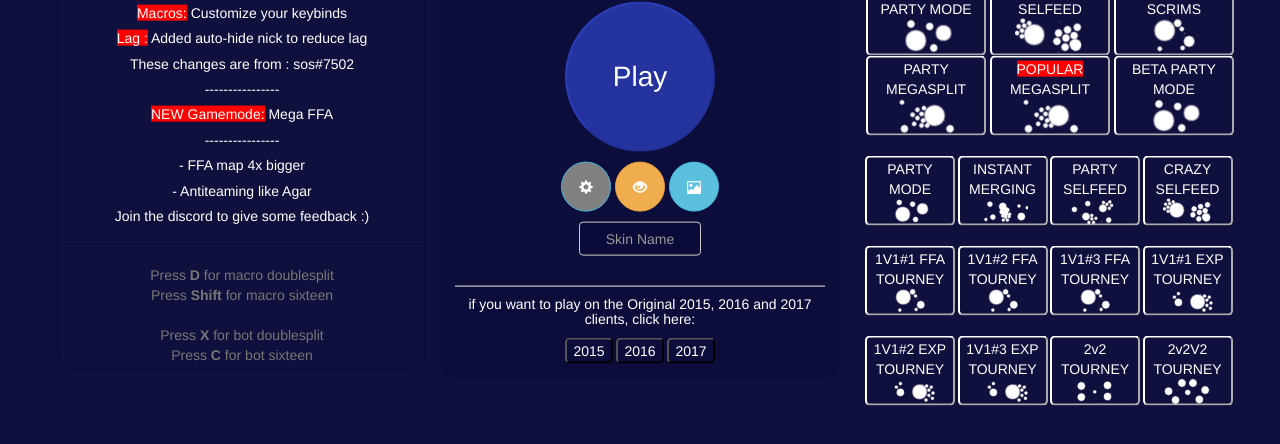
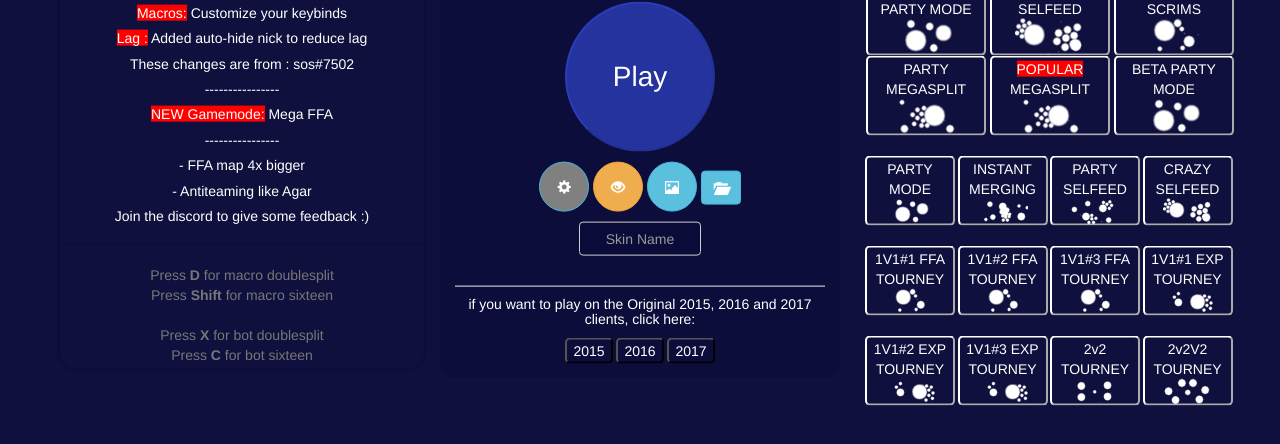
Before and after one commit to jimboy3100/imsolo-client, a plain HTML site: page web/index.html in a window 1280 px wide. Shown: the part 286-730 px from the top of the page. Drawn offline with nearby package versions, Linux system fonts and the light colour scheme; no server answers; a script that the page names is missing.

Commit message:
Update index.html

```diff
--- a/web/index.html
+++ b/web/index.html
@@ -103,6 +103,7 @@
             <button id="show-settings-menu-btn" class="btn btn-play btn-primary btn-needs-server btn-info glyphicon glyphicon-cog" onclick="showSettings()"></button>
             <button id="spectate-btn" onclick="spectate()" class="btn btn-warning btn-spectate btn-needs-server glyphicon glyphicon-eye-open"></button>
             <button id="gallery-btn" onclick="openSkinsList()" class="btn btn-play btn-primary btn-needs-server btn-info glyphicon glyphicon-picture"></button>
+			<button id="server-btn" onclick="openServer()" class="btn btn-play btn-primary btn-needs-server btn-info glyphicon glyphicon-folder-open"></button>
             <div style="text-align:center;" class="form-group">
                 <input id="skin" class="form-control" placeholder="Skin Name">
             </div>
```
